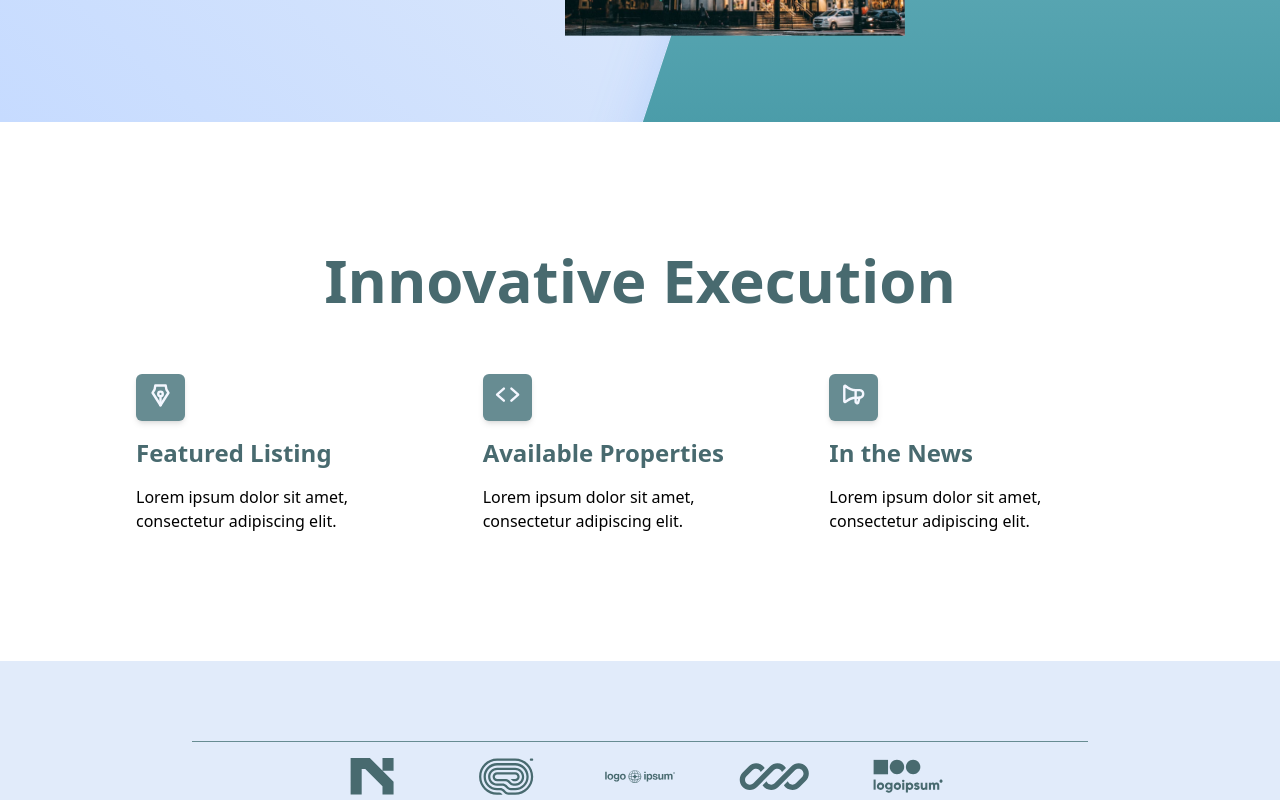
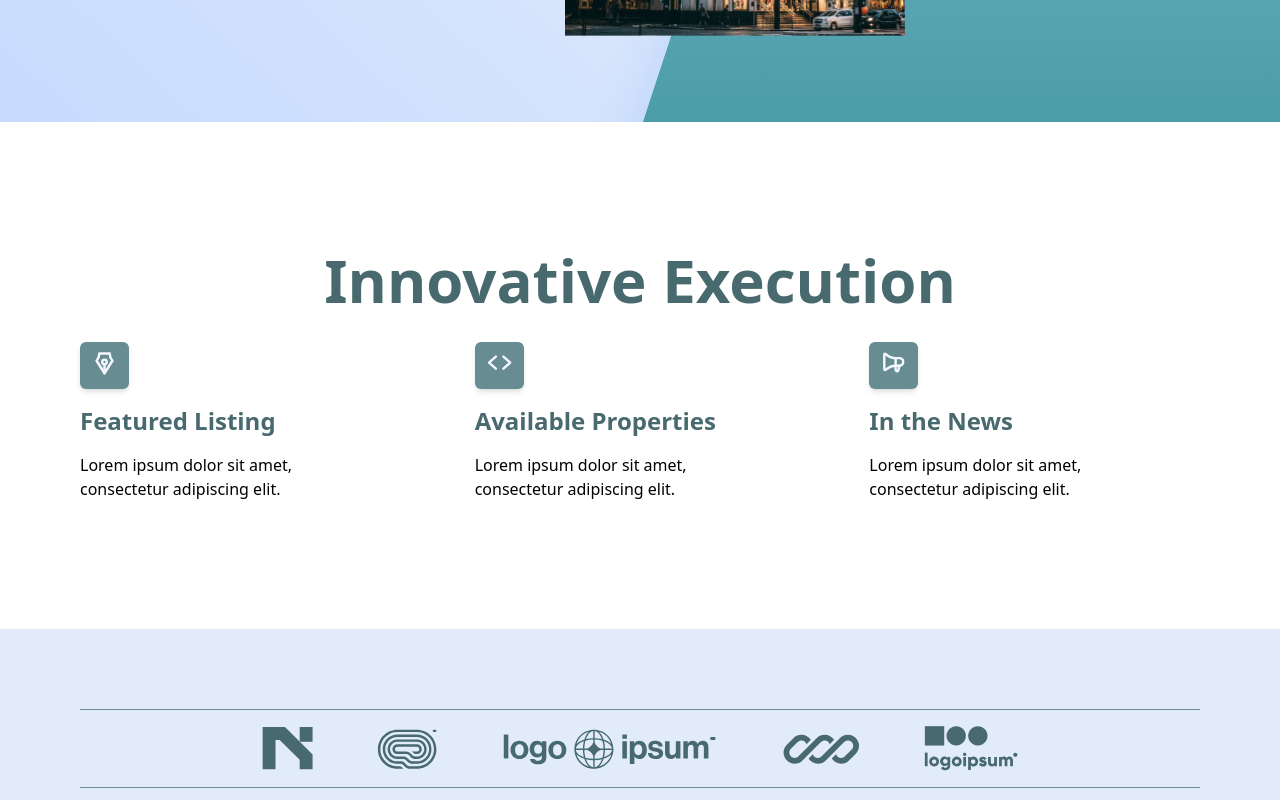
Before and after one commit to NNesta/buildit, a Next.js app: page / in a window 1280 px wide. Shown: the part 720-1520 px from the top of the page. Built offline with nearby package versions, Linux system fonts and the light colour scheme.

Commit message:
feat:resolving rendering issue in icon

```diff
--- a/components/generals/PartnersLogos.jsx
+++ b/components/generals/PartnersLogos.jsx
@@ -3,16 +3,32 @@ import Image from 'next/image';
 
 function PartnersLogos() {
   const images = [
-    '/assets/vector-1.svg',
-    '/assets/vector-2.svg',
-    '/assets/vector-3.svg',
-    '/assets/vector-4.svg',
-    '/assets/vector-5.svg',
+   { link: '/assets/vector-1.svg',
+      height: 43.17,
+      width: 51.06
+  },
+   { link: '/assets/vector-2.svg',
+      height:40,
+      width:60
+  },
+   { link: '/assets/vector-3.svg',
+      height:40,
+      width:217.17
+  },
+   { link: '/assets/vector-4.svg',
+      height:30,
+      width:78
+  },
+   { link: '/assets/vector-5.svg',
+      height:45,
+      width:94.61
+  }
+
 
   ]
   return (
-    <div className="flex items-center bg-transparent border-y-[1px] border-primaryGreenAccent justify-center py-4 gap-16 w-full max-w-[80%] mx-auto">
-         {images.map((image,index)=><Image key={index} alt='' src={image} height={75*0.5} width={140*0.5}/>)}
+    <div className="flex items-center bg-transparent border-y-[1px] border-primaryGreenAccent justify-center py-4 gap-16 w-full  mx-auto">
+         {images.map((image,index)=><Image key={index} alt={'image'+index} src={image.link} height={image.height} width={image.width}/>)}
         </div>
   )
 }
--- a/components/sections/homeSections/HomeAboutSection.jsx
+++ b/components/sections/homeSections/HomeAboutSection.jsx
@@ -1,4 +1,5 @@
 import React from 'react';
+import Image from 'next/image';
 import PartnersLogos from '../../generals/PartnersLogos';
 import DescriberComponent from '../../generals/DescriberComponent';
 
@@ -7,9 +8,9 @@ function HomeAboutSection() {
     <div className='w-full h-fit bg-primarySkyDry py-20'>
       <div className='container mx-auto px-20'>
         <PartnersLogos/>
-        <div className="grid grid-cols-2 gap-20 w-full my-12 ">
+        <div className="grid grid-cols-2  gap-20 w-full my-12 mx-24">
           <div className='w-full h-full '>
-            <img className='object-cover max-w-[90%] ml-auto max-h-[90%] my-auto' src="/assets/ownerprofile.png" alt="" />
+            <Image src='/assets/ownerprofile.png' width={500} height={375}/>
           </div>
           <DescriberComponent subTitle='About us' title='Owner and investor with a reputation' description='Lorem ipsum dolor sit amet, consectetur adipiscing elit. Nunc elit sem, vestibulum sed leo eu, malesuada pharetra mauris. Integer rhoncus, eros vel euismod tempor, ipsum magna tristique nisi, quis ullamcorper enim magna eu orci. Sed semper ex quis semper aliquet. Cras hendrerit molestie sapien sed fermentum. Mauris dui tortor, viverra vel ultrices in, congue sed ex.' button={{text:'Explore'}} />
 
--- a/components/sections/homeSections/HomeInnovativeSection.jsx
+++ b/components/sections/homeSections/HomeInnovativeSection.jsx
@@ -20,9 +20,9 @@ function HomeInnovativeSection() {
         }
     ]
   return (
-    <div className='container px-20 h-fit mx-auto flex flex-col gap-16 py-32 z-30 relative'>
+    <div className='container px-20 h-fit mx-auto flex flex-col gap-8 py-32 z-30 relative '>
        <h1 className='text-6xl text-primaryGreenDarkish font-bold mx-auto text-center'>Innovative Execution</h1>
-        <div className="grid grid-cols-3 max-w-[90%] mx-auto gap-8 ">
+        <div className="grid grid-cols-3 mx-auto gap-16">
            {
             innovatives.map((innovative, index)=><InnovativeCard key={index} title={innovative.title} image={innovative.image} description={innovative.description}/>)
            }
--- a/components/sections/homeSections/HomePropertiesSection.jsx
+++ b/components/sections/homeSections/HomePropertiesSection.jsx
@@ -20,6 +20,7 @@ function HomePropertiesSection() {
         </div>
       </div>
     </div>
+
   )
 }
 
```
